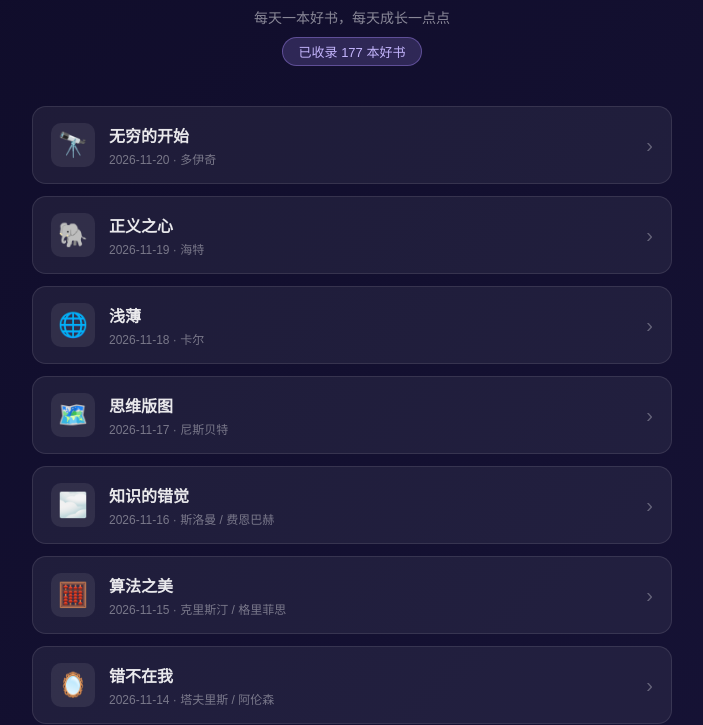
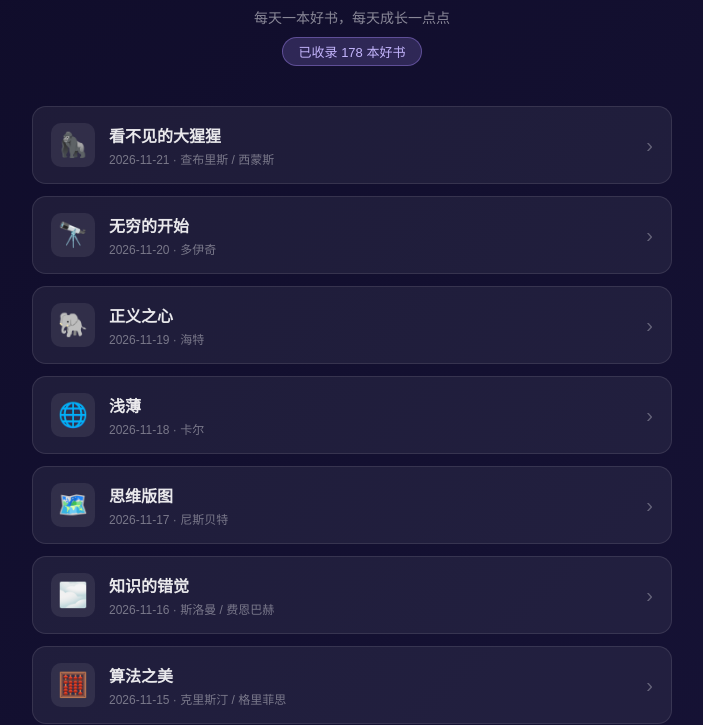
Before and after one commit to YUANSHENJIA/meiriyixue, a plain HTML site: page index.html in a window 1280 px wide. Shown: the part 99-824 px from the top of the page, without its empty margins (288-991 px from the left). Drawn offline with Linux system fonts and the light colour scheme.

Commit message:
Update index.html for 2026-11-21-每日一学-看不见的大猩猩.html

```diff
--- a/index.html
+++ b/index.html
@@ -52,9 +52,17 @@
 <div class="header">
   <h1>📚 每日一学</h1>
   <p>每天一本好书，每天成长一点点</p>
-  <span class="count-badge">已收录 177 本好书</span>
+  <span class="count-badge">已收录 178 本好书</span>
 </div>
 <div class="book-list">
+    <a class="book-card" href="2026-11-21-%E6%AF%8F%E6%97%A5%E4%B8%80%E5%AD%A6-%E7%9C%8B%E4%B8%8D%E8%A7%81%E7%9A%84%E5%A4%A7%E7%8C%A9%E7%8C%A9.html">
+      <div class="book-emoji">🦍</div>
+      <div class="book-info">
+        <div class="book-name">看不见的大猩猩</div>
+        <div class="book-date">2026-11-21 · 查布里斯 / 西蒙斯</div>
+      </div>
+      <div class="book-arrow">›</div>
+    </a>
     <a class="book-card" href="2026-11-20-%E6%AF%8F%E6%97%A5%E4%B8%80%E5%AD%A6-%E6%97%A0%E7%A9%B7%E7%9A%84%E5%BC%80%E5%A7%8B.html">
       <div class="book-emoji">🔭</div>
       <div class="book-info">
```
